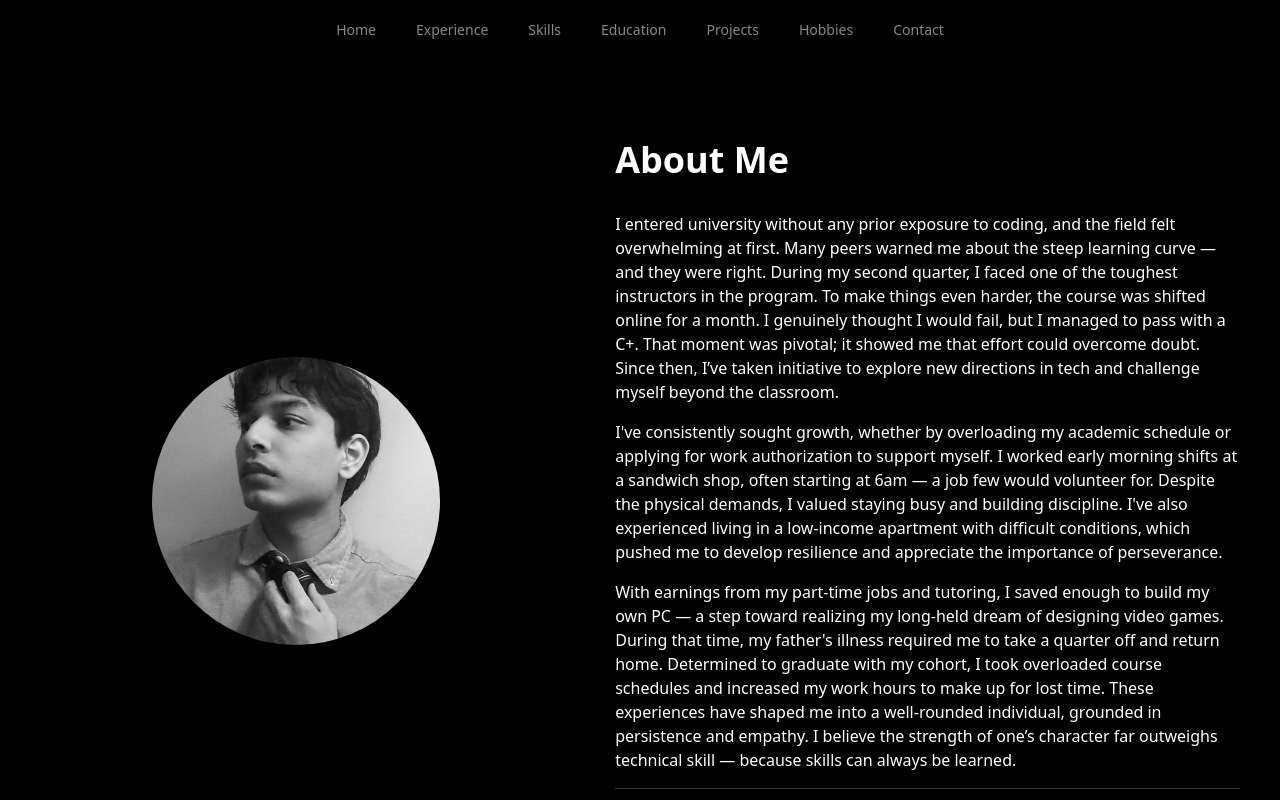
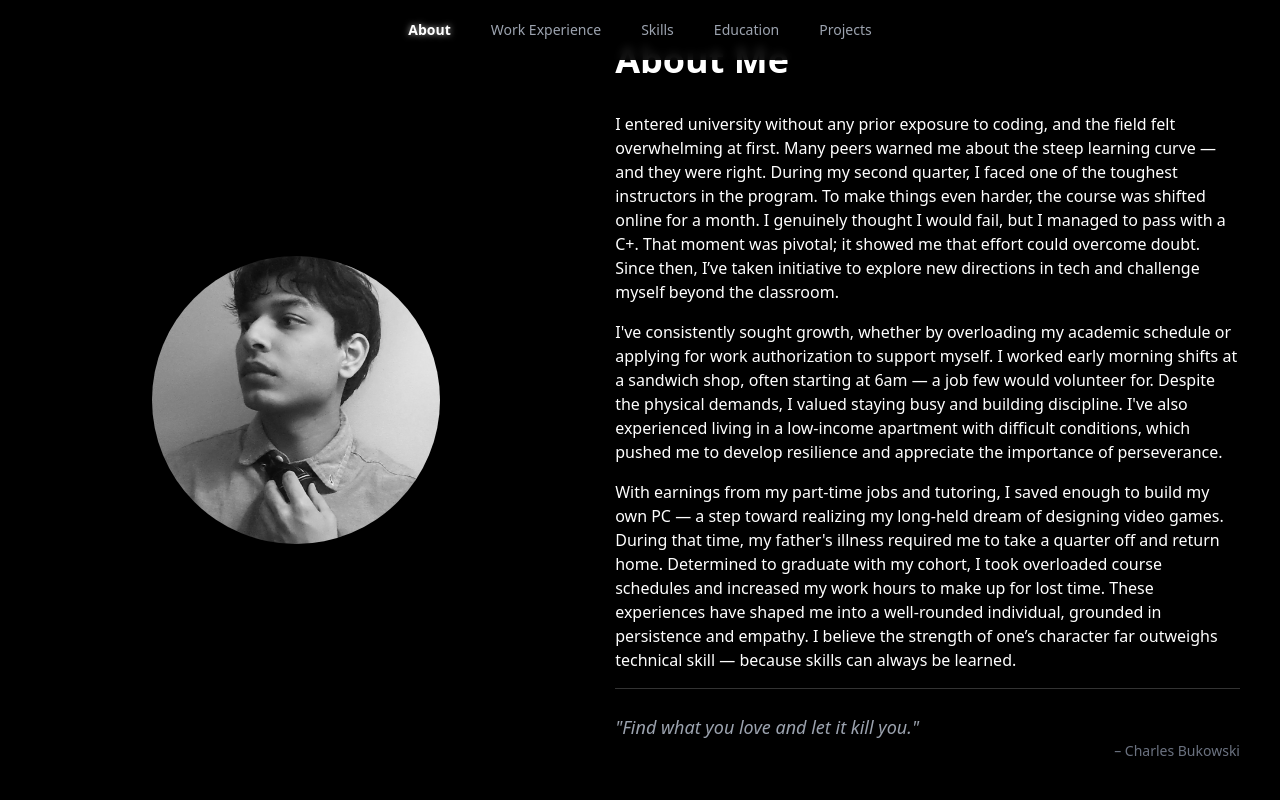
Before and after one commit to KazimHus/MockSite, a React (Vite) app: page / in a window 1280 px wide. Shown: the top 800 px of the page. Built offline with nearby package versions, Linux system fonts and the light colour scheme.

Commit message:
messing around

```diff
--- a/src/App.jsx
+++ b/src/App.jsx
@@ -3,6 +3,7 @@ import Experience from './components/WorkExperience'
 import Navbar from './components/Navbar'
 import Skills from './components/Skills'
 import Education from './components/Education'
+import Projects from './components/Projects'
 
 const App = ( ) => {
   return (
@@ -12,6 +13,7 @@ const App = ( ) => {
       <Experience />
       <Skills />
       <Education />
+      <Projects />
     </main>
   )
 }
--- a/src/components/About.jsx
+++ b/src/components/About.jsx
@@ -14,7 +14,7 @@ const About = () => {
   }, [])
 
   return (
-    <section className="bg-black text-white px-10 py-20 flex flex-col md:flex-row items-center gap-16">
+    <section id="about" className="bg-black text-white px-10 min-h-screen flex flex-col md:flex-row items-center justify-center gap-16">
 
     {/* Image: Left side */}
     <div className="w-full md:w-[45%] flex justify-center">
--- a/src/components/Education.jsx
+++ b/src/components/Education.jsx
@@ -1,59 +1,41 @@
-import { useState } from 'react'
-import gsap from 'gsap'
-import { useGSAP } from '@gsap/react'
-import { SU } from '../utils'
 import { university as universityData } from '../constants'
 
 const data = universityData[0]
 
 const Education = () => {
-  const [activeCourse, setActiveCourse] = useState(null)
-
-  useGSAP(() => {
-    gsap.to('#edu-header', { opacity: 1, delay: 0.3 })
-    gsap.to('.edu-meta', { opacity: 1, delay: 0.6, stagger: 0.2 })
-    gsap.to('.edu-course', { opacity: 1, delay: 1, stagger: 0.1 })
-  }, [])
-
   const courses = Object.entries(data)
     .filter(([key]) => key.startsWith('c'))
-    .map(([key, value]) => ({ title: value[0], description: value[1], id: key }))
+    .map(([key, value]) => ({
+      title: value[0],
+      description: value[1] || ''
+    }))
 
   return (
-    <section className="bg-black text-white px-10 py-20 flex flex-col md:flex-row items-center gap-16">
-      {/* Image: Left side */}
-      <div className="w-full md:w-[45%] flex justify-center">
-        <img
-          src={SU}
-          alt="Seattle University"
-          className="w-72 h-72 object-cover shadow-xl opacity-90"
-        />
+    <section id="education" className="flex flex-col md:flex-row w-full min-h-screen bg-education-grey text-black pt-24">
+      {/* Left Side: University Name */}
+      <div className="w-full md:w-1/2 flex items-end justify-start px-24 pb-48">
+        <h1 className="text-5xl font-bold">{data.name[0]}</h1>
       </div>
 
-      {/* Text: Right side */}
-      <div className="w-full md:w-[55%] max-w-4xl flex flex-col gap-6 text-left">
-        <h1 id="edu-header" className="text-4xl font-bold mb-2 opacity-0">Education</h1>
+      {/* Right Side: Details + Courses */}
+      <div className="w-full flex flex-col justify-start px-10 pt-14 pb-10 gap-6">
+        {/* Education Details */}
+        <div className="space-y-2">
+          <p className="text-xl font-semibold text-bright-yellow">{data.date[0]}</p>
+          <p className="text-lg font-semibold">{data.major[0]}</p>
+          <p className="text-lg font-semibold">{data.minor[0]}</p>
+          <p className="text-lg font-semibold">{data.scholarship[0]}</p>
+        </div>
 
-        <p className="edu-meta opacity-0 text-lg text-gray-400">{data.major[0]}</p>
-        <p className="edu-meta opacity-0 text-md text-gray-400">{data.minor[0]}</p>
-        <p className="edu-meta opacity-0 text-md text-gray-400">{data.scholarship[0]}</p>
-        <p className="edu-meta opacity-0 text-sm text-gray-500">{data.date[0]}</p>
-
-        <div className="mt-6 flex flex-col gap-4">
-          {courses.map((course) => (
-            <div key={course.id} className="edu-course opacity-0">
-              <button
-                onClick={() =>
-                  setActiveCourse(activeCourse === course.id ? null : course.id)
-                }
-                className="text-left w-full bg-gray-800 hover:bg-gray-700 px-4 py-2 rounded-md transition-colors duration-200"
-              >
-                <span className="font-semibold text-white">{course.title}</span>
-              </button>
-              {activeCourse === course.id && (
-                <div className="mt-2 bg-gray-900 text-white p-3 rounded-md border border-white/10">
-                  {course.description}
-                </div>
+        {/* Course List */}
+        <div className="grid grid-cols-1 sm:grid-cols-2 gap-x-6 gap-y-6 mt-6 pt-10">
+          {courses.map(({ title, description }, i) => (
+            <div key={i}>
+              <ul className="list-disc list-inside">
+                <li className="font-medium">{title}</li>
+              </ul>
+              {description && (
+                <p className="text-sm text-gray-400 mt-1 pl-4">{description}</p>
               )}
             </div>
           ))}
--- a/src/components/Navbar.jsx
+++ b/src/components/Navbar.jsx
@@ -1,18 +1,55 @@
-import {navLists} from '../constants'
+import { useState, useEffect } from 'react'
+import gsap from 'gsap'
+import { ScrollTrigger } from 'gsap/ScrollTrigger'
+
+gsap.registerPlugin(ScrollTrigger)
+
+const navLists = [
+  { name: 'About', link: 'about' },
+  { name: 'Work Experience', link: 'workexperience' },
+  { name: 'Skills', link: 'skills' },
+  { name: 'Education', link: 'education' },
+  { name: 'Projects', link: 'projects' }
+]
 
 const Navbar = () => {
+  const [activeLink, setActiveLink] = useState(null)
+
+  useEffect(() => {
+    navLists.forEach(({ link }) => {
+      ScrollTrigger.create({
+        trigger: `#${link}`,
+        start: 'top 80%',   // ensures shorter sections are captured
+        end: 'bottom 20%',  // stops when bottom reaches 20% from top
+        onEnter: () => setActiveLink(link),
+        onEnterBack: () => setActiveLink(link)
+      })
+    })
+
+    ScrollTrigger.refresh() // ensures triggers are accurate on load
+
+    return () => {
+      ScrollTrigger.getAll().forEach(trigger => trigger.kill())
+    }
+  }, [])
+
   return (
-    <header className="w-full py-5 sm:px-10 px-5
-    flex justify-between items-center">
+    <header className="fixed top-0 left-0 right-0 z-50 bg-black bg-opacity-90 backdrop-blur-sm py-5 sm:px-10 px-5 flex justify-between items-center">
       <nav className="flex w-full screen-max-width">
-        <div className="flex flex-1 justify-center
-        max-sm:hidden">
-          {navLists.map((nav) => (
-            <div key = {nav} className="px-5 text-sm
-            cursor-pointer text-gray hover:text-white
-            transition-all">
-              {nav}
-            </div>
+        <div className="flex flex-1 justify-center max-sm:hidden">
+          {navLists.map(({ name, link }) => (
+            <a
+              key={link}
+              href={`#${link}`}
+              id={`navbar-link-${link}`}
+              className={`px-5 text-sm cursor-pointer transition-all duration-200 ${
+                activeLink === link
+                  ? 'text-white glow font-semibold'
+                  : 'text-gray-400 hover:text-white'
+              }`}
+            >
+              {name}
+            </a>
           ))}
         </div>
       </nav>
--- /dev/null
+++ b/src/components/Projects.jsx
@@ -0,0 +1,12 @@
+import React from 'react'
+
+const Projects = () => {
+  return (
+    <div>
+        something
+
+    </div>
+  )
+}
+
+export default Projects
--- a/src/components/Skills.jsx
+++ b/src/components/Skills.jsx
@@ -49,7 +49,7 @@ const Skills = () => {
   ]
 
   return (
-    <section className="bg-black text-white px-5 py-20">
+    <section id = "skills" className="bg-skills-grey text-white px-5 py-20 pt">
       <h1 className="text-4xl font-bold text-center mb-16">Skills</h1>
 
       <div className="items-center flex flex-col gap-16">
--- a/src/components/WorkExperience.jsx
+++ b/src/components/WorkExperience.jsx
@@ -13,9 +13,9 @@ const WorkExperience = () => {
       { opacity: 0.6, scale: 0.95 },
       {
         opacity: 1,
-        scale: 1.05,
-        duration: 0.4,
-        ease: "power2.out",
+        scale: 1.1,
+        duration: 0.1,
+        ease: "power1.out",
         scrollTrigger: {
           trigger: `#job-${index}`,
           start: "top 50%",   // when top of job hits middle
@@ -28,13 +28,13 @@ const WorkExperience = () => {
   }, [])
 
   return (
-    <section className="bg-black text-white px-6 py-16 min-h-screen">
-      <h1 className="text-4xl font-bold text-center mb-16">Work Experience</h1>
+    <section id="workexperience" className="bg-black text-white px-10 py-16 min-h-screen pt-32">
+      <h1 className="text-4xl font-bold text-center mb-16 pb-10">Work Experience</h1>
 
       <div className="flex flex-col items-center gap-16">
         {Experience.map((job, index) => (
-          <div key={job.id} id={`job-${index}`} className="transition duration-500 max-w-2xl text-left scale-95">
-            <p className="text-sm text-gray-400 mb-2">{job.date[0]}</p>
+          <div key={job.id} id={`job-${index}`} className="transition duration-500 w-full max-w-2xl text-left">
+            <p className="text-sm text-bright-yellow mb-2">{job.date[0]}</p>
             <h2 className="text-xl font-semibold">{job.title[0]}</h2>
             <h3 className="text-md italic mb-4">{job.company[0]}</h3>
             <ul className="list-disc list-inside space-y-2">
--- a/src/index.css
+++ b/src/index.css
@@ -1,3 +1,24 @@
 @tailwind base;
 @tailwind components;
 @tailwind utilities;
+
+
+.text-bright-yellow {
+  color: #FFF01F;
+}
+
+html {
+  scroll-behavior: smooth;
+}
+
+.glow {
+  text-shadow: 0 0 6px rgba(255, 255, 255, 0.7);
+}
+
+.bg-skills-grey {
+    background-color:#050505;
+}
+
+.bg-education-grey {
+    background-color: #F5F2E8;
+}
```
Also changed, not shown: src/constants/index.js (+19 -23 lines).
